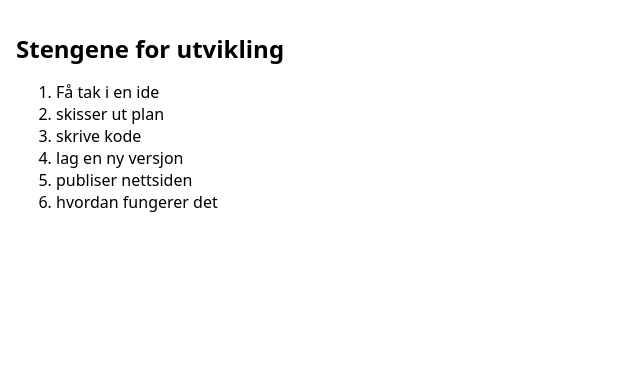
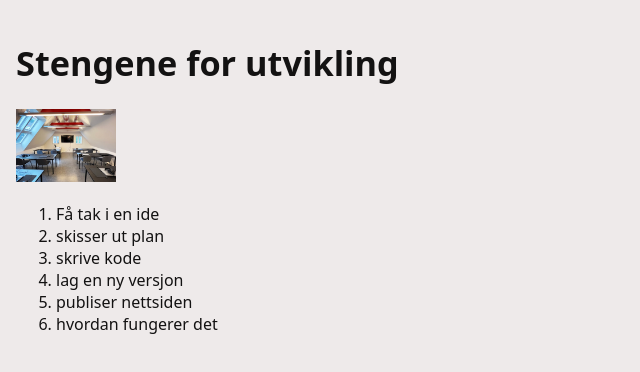
Before and after one commit to azprog79/9-august3, a website: page index.html in a window 1280 px wide. Shown: the whole page, without its empty margins (0-640 px from the left). Drawn offline with Linux system fonts and the light colour scheme.

Commit message:
added pic

```diff
--- a/index.html
+++ b/index.html
@@ -9,10 +9,15 @@
   <body>
       <main>
       <h1>Stengene for utvikling</h1>
+      <img
+  class="fit-picture"
+  src="images/kodeloftetOverview.jpg"
+  alt="Bildet til prosjek" />
+
       <ol>
         <li>Få tak i en ide</li>
         <li>skisser ut plan</li>
-        <li>skrive kode</li>
+         <li>skrive kode</li>
         <li>lag en ny versjon</li>
         <li>publiser nettsiden</li>
         <li>hvordan fungerer det</li>
--- a/styles.css
+++ b/styles.css
@@ -5,8 +5,8 @@
 body {
   margin: 0;
   font-family: system-ui, sans-serif;
-  color: black;
-  background-color: white;
+  color: rgb(19, 18, 18);
+  background-color: rgb(238, 234, 234);
 }
 
 nav {
@@ -42,5 +42,8 @@ main {
 
 h1 {
   font-weight: bold;
-  font-size: 1.5rem;
+  font-size: 3cap;
 }
+img{
+  width: 100px;
+}
```
Also changed, not shown: images/kodeloftetOverview.jpg (added).
